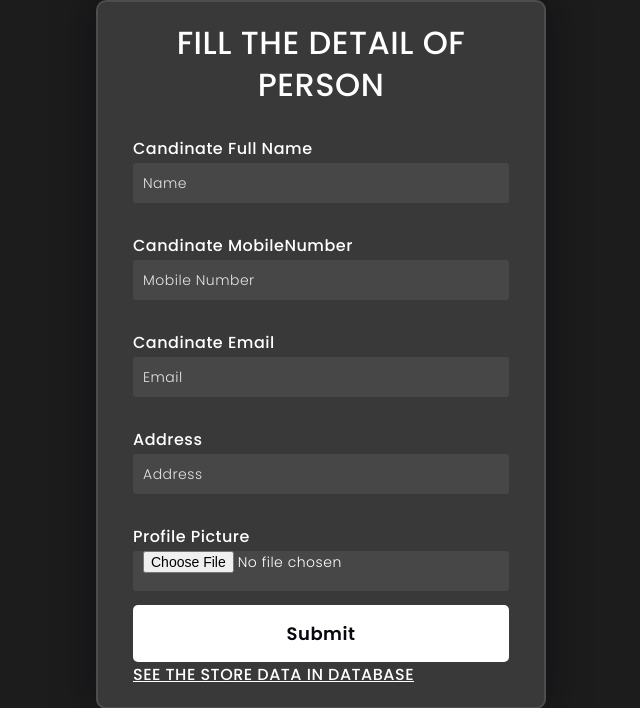
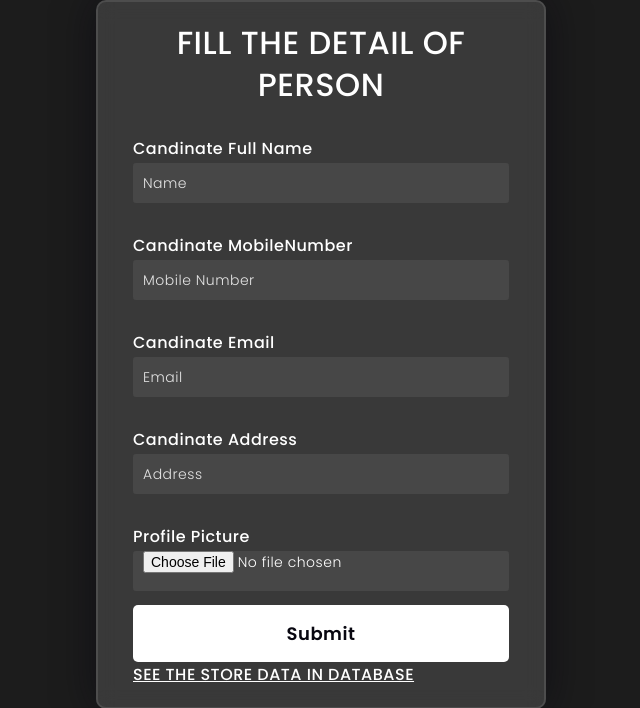
Before and after one commit to Satendralodhi/my_app, a Django app: page / in a window 1280 px wide. Shown: the top 708 px of the page, without its empty margins (319-959 px from the left). Run offline with Django 5.2, Linux system fonts and the light colour scheme.

Commit message:
Update index.html addresss update

```diff
--- a/templates/index.html
+++ b/templates/index.html
@@ -139,7 +139,7 @@ button{
         <label for="email">Candinate Email</label>
         <input type="email" placeholder="Email" name="email" id="email">
 
-        <label for="address">Address</label>
+        <label for="address">Candinate Address</label>
         <input type="text" placeholder="Address" name="address" id="address">
         <label for="profile_picture">Profile Picture</label>
         <input type="file" accept="image/*" name="profile_picture" id="profile_picture" >
```
